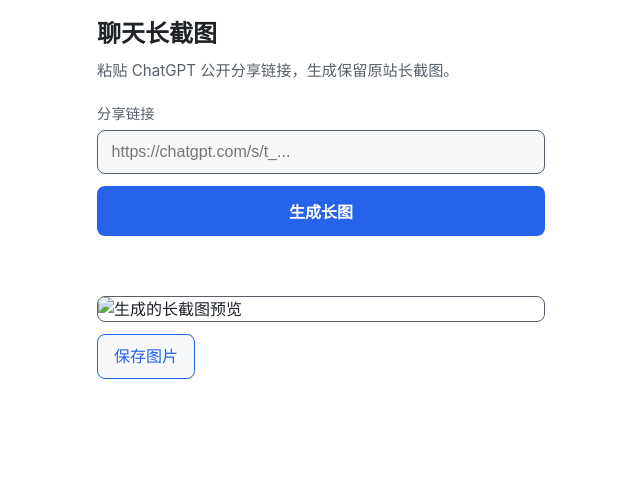
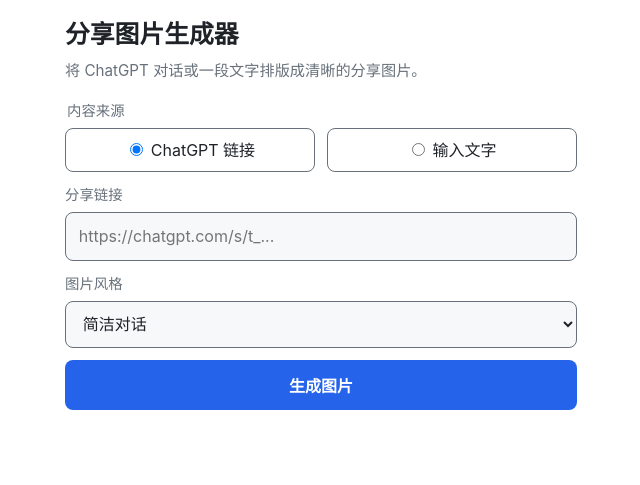
Before and after one commit to powcai001/chatgpt-long-screenshot, a website built with Vite: page src/web/index.html in a window 1280 px wide. Shown: the whole page, without its empty margins (319-959 px from the left). Built offline with nearby package versions, Linux system fonts and the light colour scheme.

Commit message:
feat: add link and text input modes with shared render API
Wire POST /api/render to the normalized RenderJob and surface a single
form that switches between ChatGPT link and plain-text modes. The UI
counts Unicode characters, filters styles by source, reuses the shared
preview/download flow, and reports specific error codes. E2E now mocks
the render endpoint and exercises both modes; Playwright reuses a
running dev server locally while still starting a fresh prod server in CI.

```diff
--- a/playwright.config.ts
+++ b/playwright.config.ts
@@ -8,6 +8,8 @@
   webServer: {
     command: "pnpm start",
     url: "http://127.0.0.1:4173",
-    reuseExistingServer: false,
+    // In CI nothing is running, so a fresh production server is started.
+    // Locally, reuse an already-running dev server instead of fighting the port.
+    reuseExistingServer: !process.env.CI,
   },
 });
--- a/src/web/index.html
+++ b/src/web/index.html
@@ -3,42 +3,45 @@
   <head>
     <meta charset="UTF-8" />
     <meta name="viewport" content="width=device-width, initial-scale=1.0" />
-    <meta
-      name="referrer"
-      content="no-referrer"
-    />
-    <meta
-      http-equiv="Content-Security-Policy"
-      content="default-src 'self'; img-src 'self' blob:; connect-src 'self'; style-src 'self' 'unsafe-inline'"
-    />
-    <title>聊天长截图</title>
+    <meta name="referrer" content="no-referrer" />
+    <meta http-equiv="Content-Security-Policy" content="default-src 'self'; img-src 'self' blob:; connect-src 'self'; style-src 'self' 'unsafe-inline'" />
+    <title>分享图片生成器</title>
   </head>
   <body>
     <main id="app">
-      <h1>聊天长截图</h1>
-      <p class="hint">粘贴 ChatGPT 公开分享链接，生成保留原站长截图。</p>
+      <h1>分享图片生成器</h1>
+      <p class="hint">将 ChatGPT 对话或一段文字排版成清晰的分享图片。</p>
 
       <form id="render-form">
+        <fieldset class="mode-switch">
+          <legend>内容来源</legend>
+          <label><input type="radio" name="source" value="chatgpt-share" checked /> ChatGPT 链接</label>
+          <label><input type="radio" name="source" value="plain-text" /> 输入文字</label>
+        </fieldset>
+
+        <label class="field" id="url-field">
+          <span class="label">分享链接</span>
+          <input id="share-url" name="url" type="url" inputmode="url" autocomplete="off" placeholder="https://chatgpt.com/s/t_..." required />
+        </label>
+
+        <label class="field" id="text-field" hidden>
+          <span class="label">分享文字</span>
+          <textarea id="share-text" name="text" rows="10" maxlength="2000" placeholder="输入想做成卡片的文字，推荐约 100–500 字。"></textarea>
+          <span id="text-count" class="counter">0 / 2000 · 推荐 100–500 字</span>
+        </label>
+
         <label class="field">
-          <span class="label">分享链接</span>
-          <input
-            id="share-url"
-            name="url"
-            type="url"
-            inputmode="url"
-            autocomplete="off"
-            placeholder="https://chatgpt.com/s/t_..."
-            required
-          />
+          <span class="label">图片风格</span>
+          <select id="style" name="style"></select>
         </label>
-        <button id="submit" type="submit">生成长图</button>
+
+        <button id="submit" type="submit">生成图片</button>
       </form>
 
       <p id="status" class="status" role="status" aria-live="polite"></p>
-
       <section id="result" class="result" hidden>
-        <img id="preview" alt="生成的长截图预览" />
-        <a id="download" class="download" download="chatgpt-screenshot.png">保存图片</a>
+        <img id="preview" alt="生成的分享图片预览" />
+        <a id="download" class="download" download="share-image.png">保存图片</a>
       </section>
     </main>
     <script type="module" src="/main.ts"></script>
--- a/src/web/main.ts
+++ b/src/web/main.ts
@@ -1,21 +1,27 @@
+import type { RenderSource, RenderStyleOption } from "../shared/api-types";
+import { RENDER_STYLE_OPTIONS } from "../shared/api-types";
 import "./styles.css";
 
 function getElement<T extends Element = Element>(selector: string): T {
   const element = document.querySelector<T>(selector);
-  if (!element) {
-    throw new Error(`Required element not found: ${selector}`);
-  }
+  if (!element) throw new Error(`Required element not found: ${selector}`);
   return element;
 }
 
 const form = getElement<HTMLFormElement>("#render-form");
+const urlField = getElement<HTMLElement>("#url-field");
+const textField = getElement<HTMLElement>("#text-field");
 const urlInput = getElement<HTMLInputElement>("#share-url");
+const textInput = getElement<HTMLTextAreaElement>("#share-text");
+const textCount = getElement<HTMLElement>("#text-count");
+const styleSelect = getElement<HTMLSelectElement>("#style");
 const submitButton = getElement<HTMLButtonElement>("#submit");
 const status = getElement<HTMLParagraphElement>("#status");
 const result = getElement<HTMLElement>("#result");
 const preview = getElement<HTMLImageElement>("#preview");
 const download = getElement<HTMLAnchorElement>("#download");
 
+let currentSource: RenderSource = "chatgpt-share";
 let currentObjectUrl: string | null = null;
 
 function setStatus(message: string, tone: "idle" | "busy" | "error" = "idle") {
@@ -23,43 +29,68 @@
   status.dataset.tone = tone;
 }
 
+function stylesFor(source: RenderSource): readonly RenderStyleOption[] {
+  return RENDER_STYLE_OPTIONS.filter((option) => option.source === source);
+}
+
+function updateMode(source: RenderSource) {
+  currentSource = source;
+  const isText = source === "plain-text";
+  urlField.hidden = isText;
+  textField.hidden = !isText;
+  urlInput.required = !isText;
+  textInput.required = isText;
+  styleSelect.replaceChildren(
+    ...stylesFor(source).map((style) => new Option(style.label, style.id)),
+  );
+}
+
+function updateTextCount() {
+  textCount.textContent = `${Array.from(textInput.value).length} / 2000 · 推荐 100–500 字`;
+}
+
 function showResult(blob: Blob) {
-  if (currentObjectUrl) {
-    URL.revokeObjectURL(currentObjectUrl);
-  }
+  if (currentObjectUrl) URL.revokeObjectURL(currentObjectUrl);
   currentObjectUrl = URL.createObjectURL(blob);
   preview.src = currentObjectUrl;
   download.href = currentObjectUrl;
   result.hidden = false;
 }
 
+form.addEventListener("change", (event) => {
+  const input = event.target;
+  if (input instanceof HTMLInputElement && input.name === "source") {
+    updateMode(input.value as RenderSource);
+  }
+});
+textInput.addEventListener("input", updateTextCount);
+
 form.addEventListener("submit", async (event) => {
   event.preventDefault();
-  const url = urlInput.value.trim();
-  if (!url) {
+  const payload = currentSource === "plain-text"
+    ? { source: currentSource, text: textInput.value, style: styleSelect.value }
+    : { source: currentSource, url: urlInput.value.trim(), style: styleSelect.value };
+
+  if (currentSource === "plain-text" && textInput.value.trim().length === 0) {
+    setStatus("请先输入要分享的文字。", "error");
+    return;
+  }
+  if (currentSource === "chatgpt-share" && urlInput.value.trim().length === 0) {
     setStatus("请先粘贴分享链接。", "error");
     return;
   }
 
   submitButton.disabled = true;
   setStatus("正在生成，请稍候……", "busy");
-  result.hidden = true;
-
   try {
     const response = await fetch("/api/render", {
       method: "POST",
       headers: { "content-type": "application/json" },
-      body: JSON.stringify({ url }),
+      body: JSON.stringify(payload),
     });
-
-    if (!response.ok) {
-      throw new Error(await describeError(response));
-    }
-
+    if (!response.ok) throw new Error(await describeError(response));
     const blob = await response.blob();
-    if (blob.size === 0) {
-      throw new Error("未收到图片数据。");
-    }
+    if (blob.size === 0) throw new Error("未收到图片数据。");
     showResult(blob);
     setStatus("已生成。", "idle");
   } catch (error) {
@@ -69,18 +100,25 @@
   }
 });
 
+window.addEventListener("pagehide", () => {
+  if (currentObjectUrl) URL.revokeObjectURL(currentObjectUrl);
+});
+
 async function describeError(response: Response): Promise<string> {
-  if (response.status === 429) {
-    return "请求过于频繁，请稍后再试。";
-  }
-  if (response.status === 413) {
-    return "请求内容过大。";
-  }
-  if (response.status === 502 || response.status === 504) {
-    return "浏览器暂时不可用，请稍后再试。";
-  }
-  if (response.status === 400) {
-    return "链接格式不受支持，请确认是 ChatGPT 公开分享链接。";
-  }
+  let code = "";
+  try { code = (await response.json() as { error?: string }).error ?? ""; } catch { /* binary/empty response */ }
+  const messages: Record<string, string> = {
+    unsupported_share_url: "链接格式不受支持，请确认是 ChatGPT 公开分享链接。",
+    invalid_text: "请输入要分享的文字。",
+    text_too_long: "文字超过 2000 字，请精简后再试。",
+    unsupported_style: "所选图片风格暂不支持。",
+    invalid_request: "请求内容不正确。",
+  };
+  if (messages[code]) return messages[code];
+  if (response.status === 413) return "请求内容过大。";
+  if (response.status === 429) return "请求过于频繁，请稍后再试。";
   return "生成失败，请稍后重试。";
 }
+
+updateMode(currentSource);
+updateTextCount();
--- a/src/web/styles.css
+++ b/src/web/styles.css
@@ -1,140 +1,26 @@
-:root {
-  color-scheme: light dark;
-  --fg: #1f2328;
-  --muted: #57606a;
-  --bg: #ffffff;
-  --panel: #f6f8fa;
-  --accent: #2563eb;
-  --accent-fg: #ffffff;
-  --error: #cf222e;
-}
-
-@media (prefers-color-scheme: dark) {
-  :root {
-    --fg: #e6edf3;
-    --muted: #9198a1;
-    --bg: #0d1117;
-    --panel: #161b22;
-    --accent: #4493f8;
-    --accent-fg: #0d1117;
-    --error: #ff7b72;
-  }
-}
-
-* {
-  box-sizing: border-box;
-}
-
-html,
-body {
-  margin: 0;
-  background: var(--bg);
-  color: var(--fg);
-  font-family: -apple-system, BlinkMacSystemFont, "Segoe UI", "PingFang SC",
-    "Hiragino Sans GB", "Microsoft YaHei", sans-serif;
-  font-size: 16px;
-  line-height: 1.5;
-}
-
-main {
-  max-width: 30rem;
-  margin: 0 auto;
-  padding: max(1rem, env(safe-area-inset-top)) 1rem
-    max(2rem, env(safe-area-inset-bottom));
-}
-
-h1 {
-  font-size: 1.5rem;
-  margin: 0 0 0.5rem;
-}
-
-.hint {
-  color: var(--muted);
-  margin: 0 0 1.25rem;
-  font-size: 0.95rem;
-}
-
-form {
-  display: flex;
-  flex-direction: column;
-  gap: 0.75rem;
-}
-
-.field {
-  display: flex;
-  flex-direction: column;
-  gap: 0.35rem;
-}
-
-.label {
-  font-size: 0.9rem;
-  color: var(--muted);
-}
-
-input[type="url"] {
-  font-size: 16px;
-  padding: 0.75rem 0.85rem;
-  border: 1px solid var(--muted);
-  border-radius: 0.5rem;
-  background: var(--panel);
-  color: var(--fg);
-}
-
-input[type="url"]:focus {
-  outline: 2px solid var(--accent);
-  outline-offset: 1px;
-}
-
-button {
-  font-size: 16px;
-  padding: 0.8rem 1rem;
-  border: none;
-  border-radius: 0.5rem;
-  background: var(--accent);
-  color: var(--accent-fg);
-  font-weight: 600;
-  cursor: pointer;
-}
-
-button:disabled {
-  opacity: 0.6;
-  cursor: progress;
-}
-
-.status {
-  min-height: 1.5rem;
-  margin: 1rem 0 0;
-  color: var(--muted);
-}
-
-.status[data-tone="error"] {
-  color: var(--error);
-}
-
-.status[data-tone="busy"] {
-  color: var(--accent);
-}
-
-.result {
-  margin-top: 1.25rem;
-  display: flex;
-  flex-direction: column;
-  gap: 0.75rem;
-}
-
-.result img {
-  width: 100%;
-  height: auto;
-  border: 1px solid var(--muted);
-  border-radius: 0.5rem;
-}
-
-.download {
-  align-self: flex-start;
-  padding: 0.6rem 1rem;
-  border-radius: 0.5rem;
-  background: var(--panel);
-  color: var(--accent);
-  text-decoration: none;
-  border: 1px solid var(--accent);
-}
+:root { color-scheme: light dark; --fg:#1f2328; --muted:#68717b; --bg:#fff; --panel:#f6f8fa; --accent:#2563eb; --accent-fg:#fff; --error:#cf222e; }
+@media (prefers-color-scheme: dark) { :root { --fg:#e6edf3; --muted:#9198a1; --bg:#0d1117; --panel:#161b22; --accent:#4493f8; --accent-fg:#0d1117; --error:#ff7b72; } }
+* { box-sizing: border-box; }
+html,body { margin:0; background:var(--bg); color:var(--fg); font-family:-apple-system,BlinkMacSystemFont,"Segoe UI","PingFang SC","Microsoft YaHei",sans-serif; font-size:16px; line-height:1.5; }
+main { max-width:34rem; margin:0 auto; padding:max(1rem,env(safe-area-inset-top)) 1rem max(2rem,env(safe-area-inset-bottom)); }
+h1 { margin:0 0 .4rem; font-size:1.55rem; }
+.hint { margin:0 0 1.1rem; color:var(--muted); font-size:.95rem; }
+form { display:flex; flex-direction:column; gap:.8rem; }
+.mode-switch { display:flex; gap:.7rem; margin:0; padding:0; border:0; }
+.mode-switch legend { margin-bottom:.4rem; color:var(--muted); font-size:.9rem; }
+.mode-switch label { flex:1; padding:.55rem .65rem; border:1px solid var(--muted); border-radius:.5rem; text-align:center; cursor:pointer; }
+.field { display:flex; flex-direction:column; gap:.35rem; }
+.label,.counter { color:var(--muted); font-size:.9rem; }
+.counter { text-align:right; font-size:.8rem; }
+input[type="url"],textarea,select { width:100%; padding:.72rem .8rem; border:1px solid var(--muted); border-radius:.5rem; background:var(--panel); color:var(--fg); font:inherit; font-size:16px; }
+textarea { min-height:11rem; resize:vertical; line-height:1.6; }
+input:focus,textarea:focus,select:focus { outline:2px solid var(--accent); outline-offset:1px; }
+button { padding:.8rem 1rem; border:0; border-radius:.5rem; background:var(--accent); color:var(--accent-fg); font-size:16px; font-weight:650; cursor:pointer; }
+button:disabled { opacity:.6; cursor:progress; }
+.status { min-height:1.5rem; margin:1rem 0 0; color:var(--muted); }
+.status[data-tone="error"] { color:var(--error); }
+.status[data-tone="busy"] { color:var(--accent); }
+.result { display:flex; flex-direction:column; gap:.75rem; margin-top:1.1rem; }
+.result img { width:100%; height:auto; border:1px solid var(--muted); border-radius:.5rem; background:#fff; }
+.download { align-self:flex-start; padding:.6rem 1rem; border:1px solid var(--accent); border-radius:.5rem; color:var(--accent); text-decoration:none; }
+[hidden] { display:none !important; }
```
Also changed, not shown: src/server/app.ts (+17 -12 lines), test/e2e/app.spec.ts (+23 -4 lines), test/integration/render-route.test.ts (+52 -31 lines).
